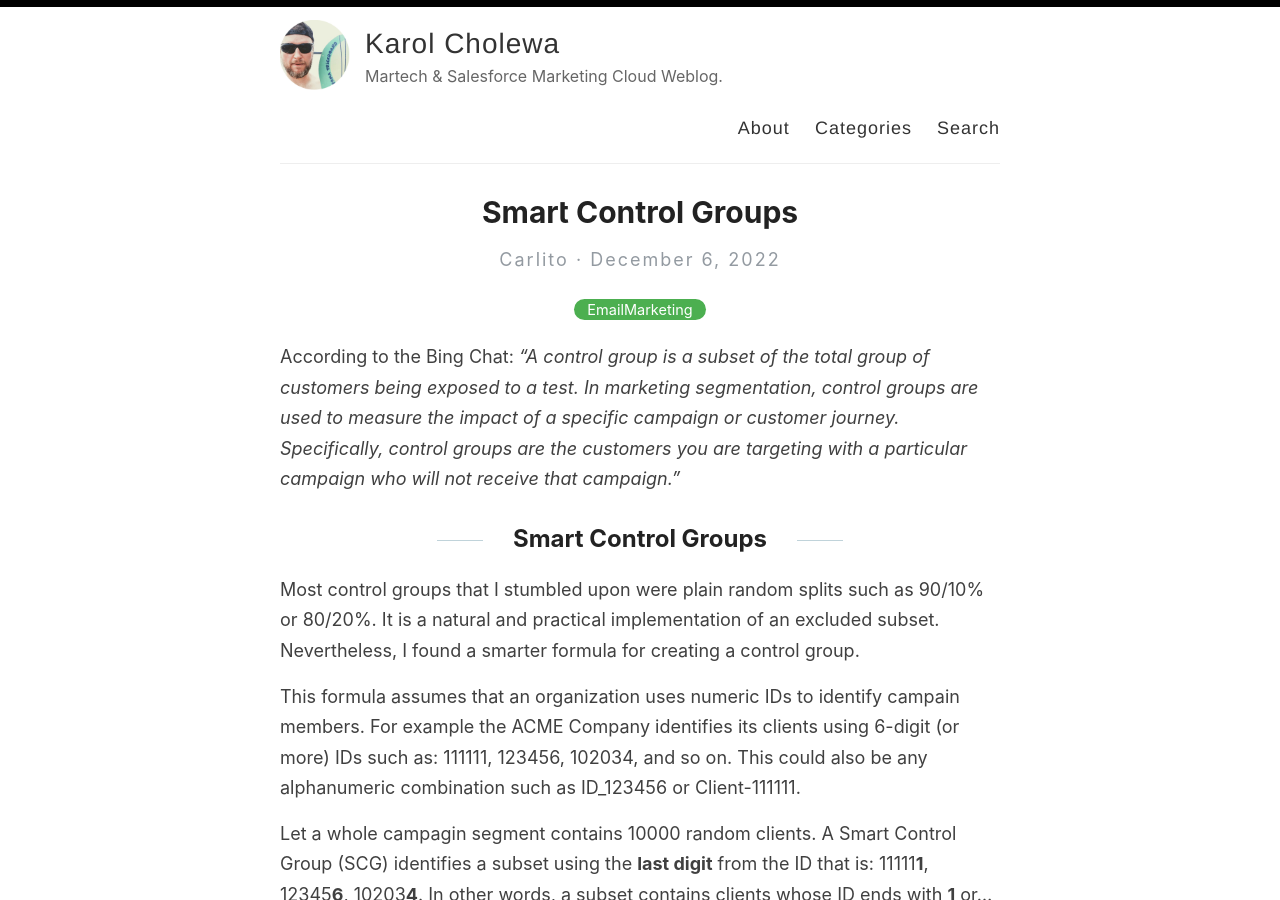
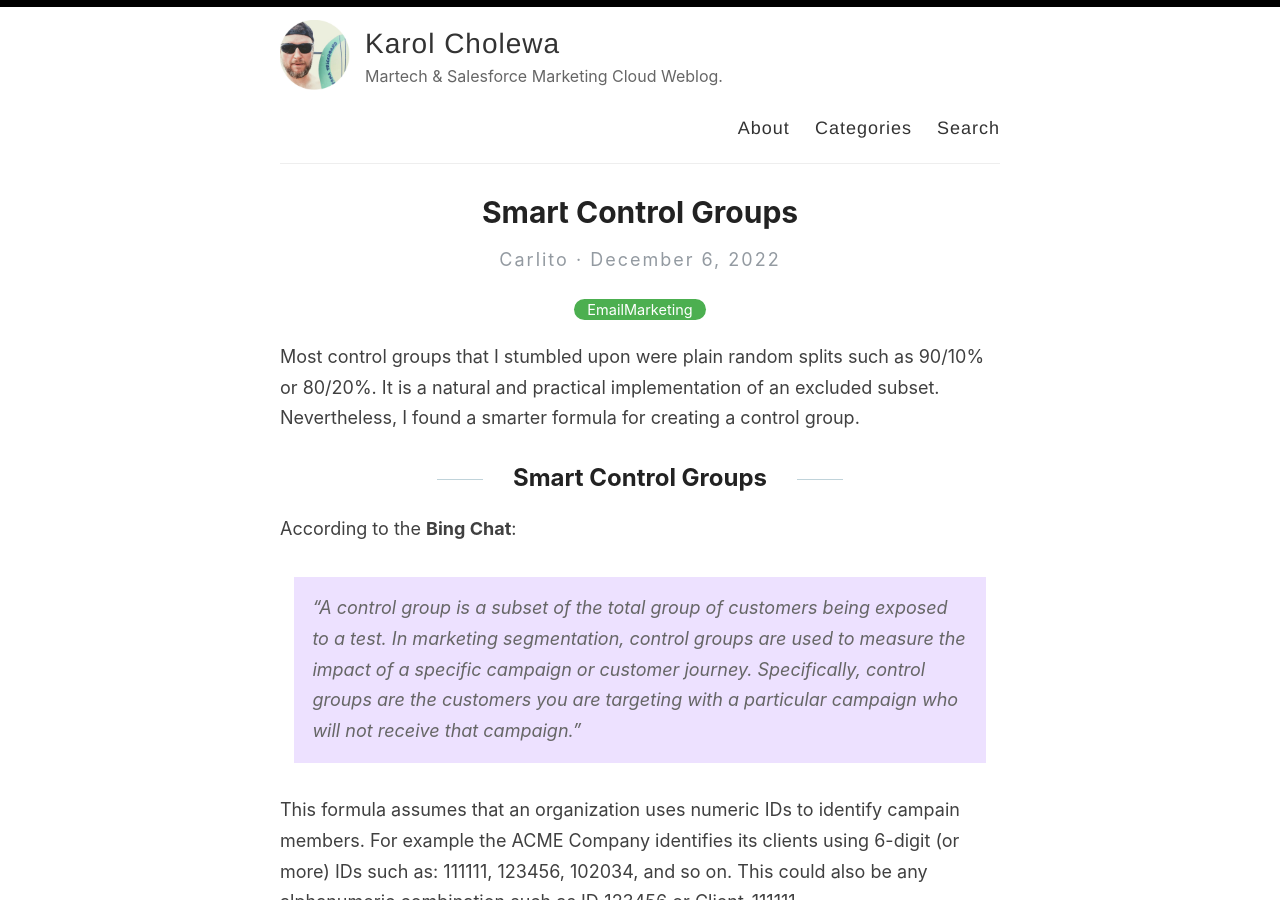
Before and after one commit to karolcholewa/blog, a Jekyll site: the page built from _posts/2022-12-06-smart-control-groups.md, in a window 1280 px wide and 900 px high. Built offline with Jekyll 4.4.1, drawn with Linux system fonts in a browser that asks for light colours.

```diff
--- a/_posts/2022-12-06-smart-control-groups.md
+++ b/_posts/2022-12-06-smart-control-groups.md
@@ -3,10 +3,12 @@ layout: post
 title: "Smart Control Groups"
 categories: [EmailMarketing]
 ---
-According to the Bing Chat: *"A control group is a subset of the total group of customers being exposed to a test. In marketing segmentation, control groups are used to measure the impact of a specific campaign or customer journey. Specifically, control groups are the customers you are targeting with a particular campaign who will not receive that campaign."*
+Most control groups that I stumbled upon were plain random splits such as 90/10% or 80/20%. It is a natural and practical implementation of an excluded subset. Nevertheless, I found a smarter formula for creating a control group.
 
 ## Smart Control Groups
-Most control groups that I stumbled upon were plain random splits such as 90/10% or 80/20%. It is a natural and practical implementation of an excluded subset. Nevertheless, I found a smarter formula for creating a control group.
+According to the **Bing Chat**:
+> "A control group is a subset of the total group of customers being exposed to a test. In marketing segmentation, control groups are used to measure the impact of a specific campaign or customer journey. Specifically, control groups are the customers you are targeting with a particular campaign who will not receive that campaign."
+
 
 This formula assumes that an organization uses numeric IDs to identify campain members. For example the ACME Company identifies its clients using 6-digit (or more) IDs such as: 111111, 123456, 102034, and so on. This could also be any alphanumeric combination such as ID_123456 or Client-111111.
 
```
